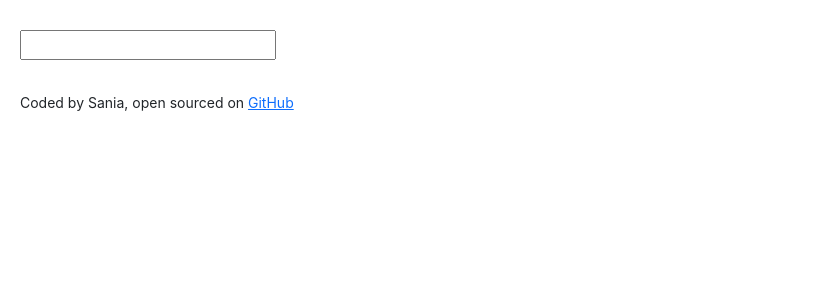
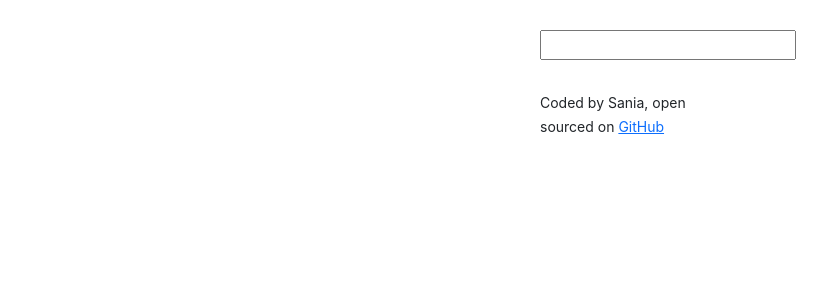
Before and after one commit to sania-jay/dictionary, a React (Create React App) app: page / in a window 1280 px wide. Shown: the top 300 px of the page, without its empty margins (0-839 px from the left). Built offline with nearby package versions, Linux system fonts and the light colour scheme.

Commit message:
added css

```diff
--- a/src/App.css
+++ b/src/App.css
@@ -1,7 +1,11 @@
+.App{
+  max-width: 200px;
+  display: block;
+  margin: 0 auto;
+}
+.App-header {
+  margin: 30px 0;
+}
 .App-footer{
    margin: 30px 0;
 }
-
-.App {
-  margin-left: 20px;
-}
```
